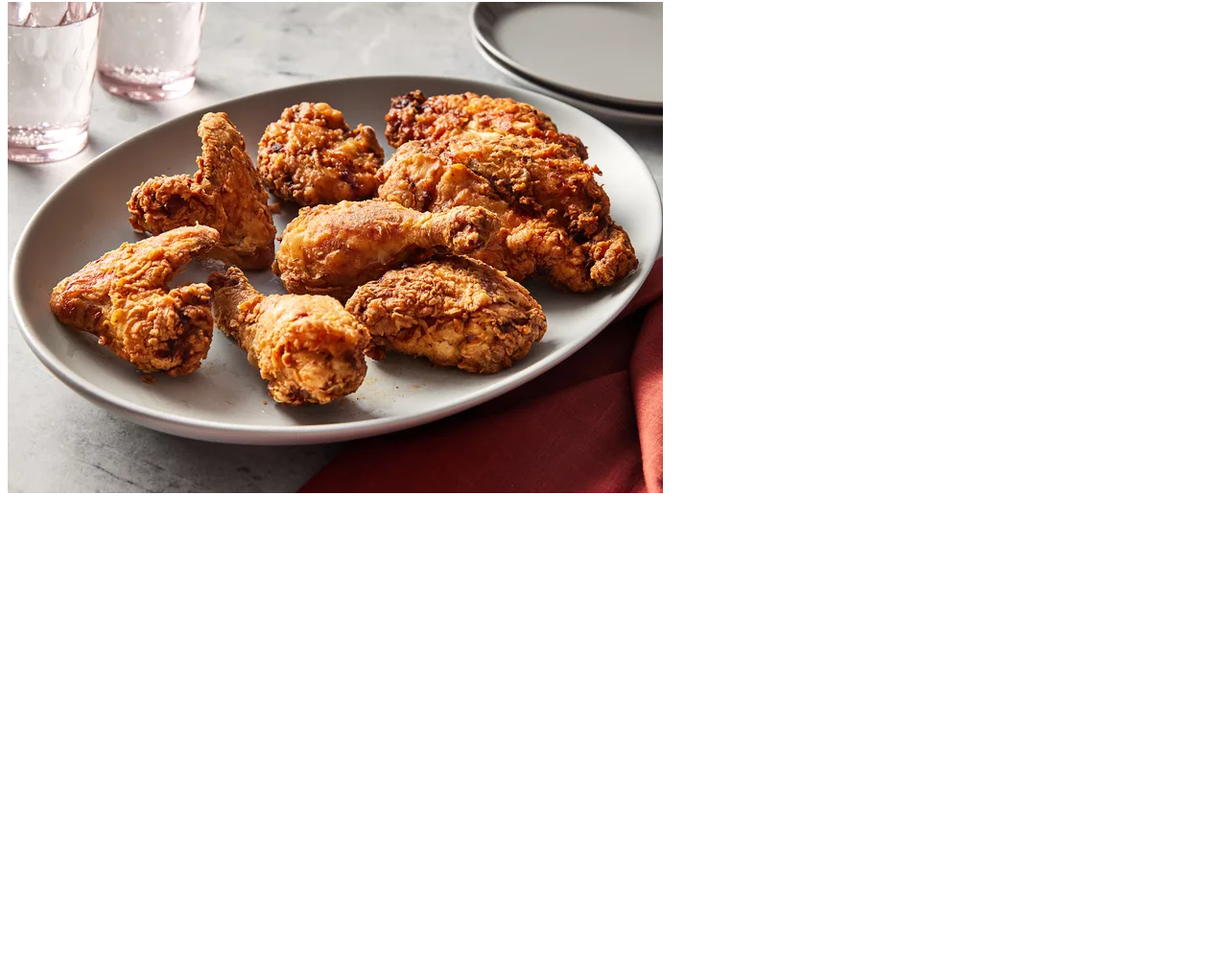
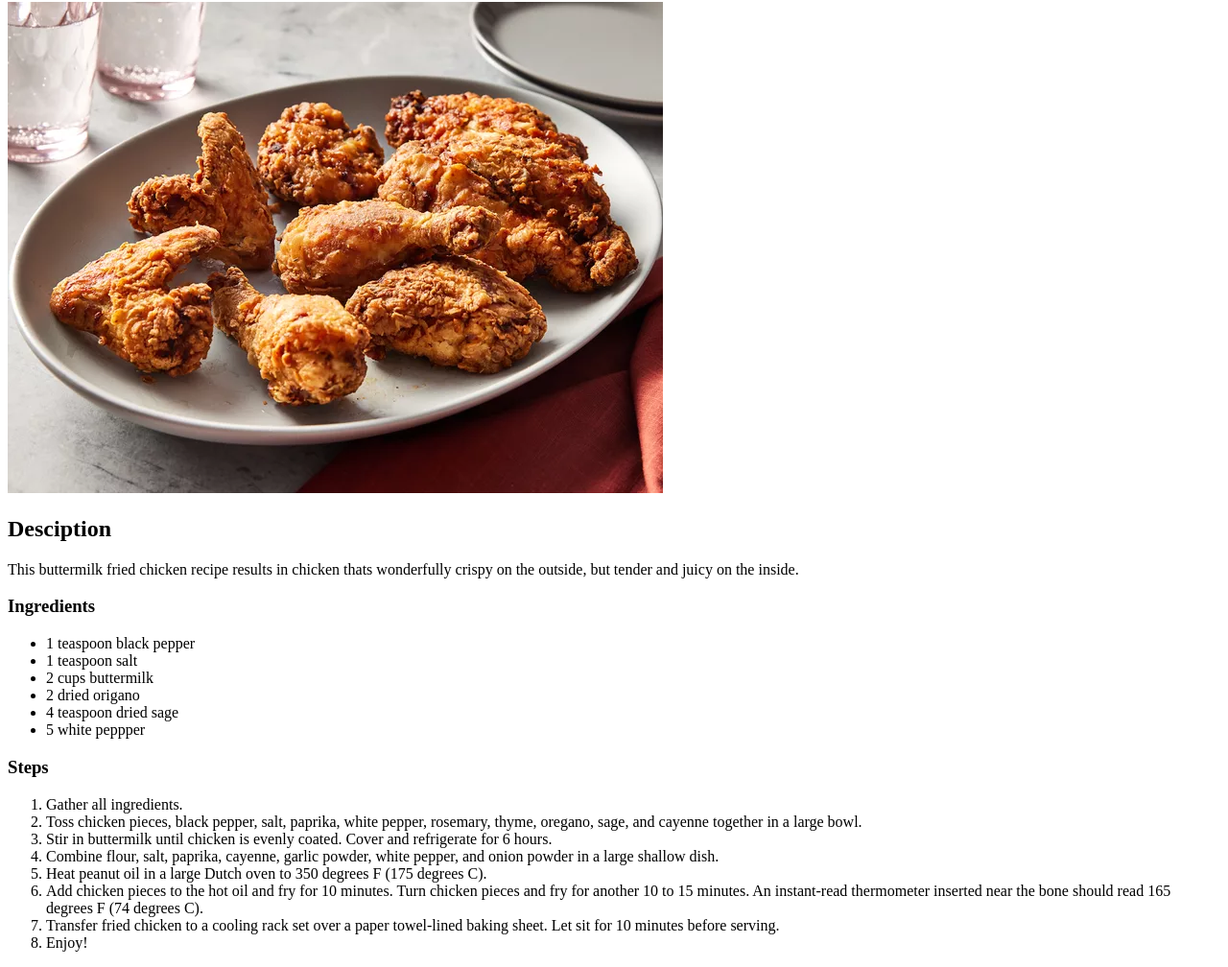
Before and after one commit to dondiego89/odin-recipes, a plain HTML site: page recipes/buttermilkchicken.html in a window 1280 px wide. Shown: the part 78-1086 px from the top of the page at 96% size. Before the commit the page ends 800 px from the top, so only its background shows below. Drawn offline with Linux system fonts and the light colour scheme.

Commit message:
endnu en opdatering

```diff
--- a/recipes/buttermilkchicken.html
+++ b/recipes/buttermilkchicken.html
@@ -7,5 +7,27 @@
 <body>
     <h1>Buttermilk Fried Chicken</h1>
     <img src="images/butterfriedchicken.jpg" alt="picture of butterfried chicken">
+    <h2>Desciption</h2>
+    <p>This buttermilk fried chicken recipe results in chicken thats wonderfully crispy on the outside, but tender and juicy on the inside.</p>
+    <h3>Ingredients</h3>
+    <ul>
+        <li>1 teaspoon black pepper</li>
+        <li>1 teaspoon salt</li>
+        <li>2 cups buttermilk</li>
+        <li>2 dried origano</li>
+        <li>4 teaspoon dried sage</li>
+        <li>5 white peppper</li>
+    </ul>
+    <h3>Steps</h3>
+        <ol>
+            <li>Gather all ingredients.</li>
+            <li>Toss chicken pieces, black pepper, salt, paprika, white pepper, rosemary, thyme, oregano, sage, and cayenne together in a large bowl.</li>
+            <li>Stir in buttermilk until chicken is evenly coated. Cover and refrigerate for 6 hours.</li>
+            <li>Combine flour, salt, paprika, cayenne, garlic powder, white pepper, and onion powder in a large shallow dish.</li>
+            <li>Heat peanut oil in a large Dutch oven to 350 degrees F (175 degrees C).</li>
+            <li>Add chicken pieces to the hot oil and fry for 10 minutes. Turn chicken pieces and fry for another 10 to 15 minutes. An instant-read thermometer inserted near the bone should read 165 degrees F (74 degrees C).</li>
+            <li>Transfer fried chicken to a cooling rack set over a paper towel-lined baking sheet. Let sit for 10 minutes before serving.</li>
+            <li>Enjoy!</li>
+        </ol>
 </body>
 </html>
```
